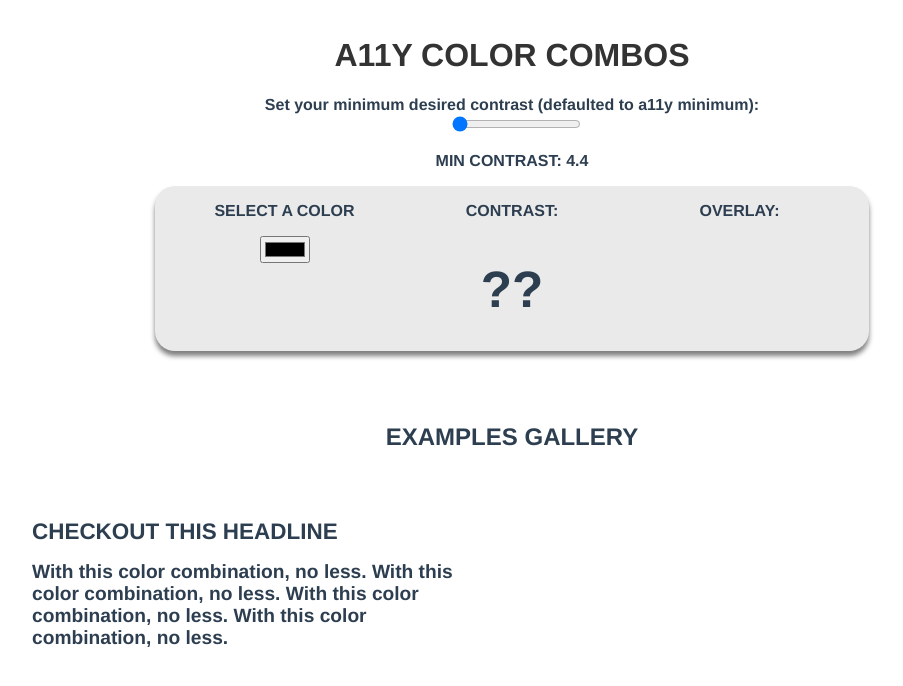
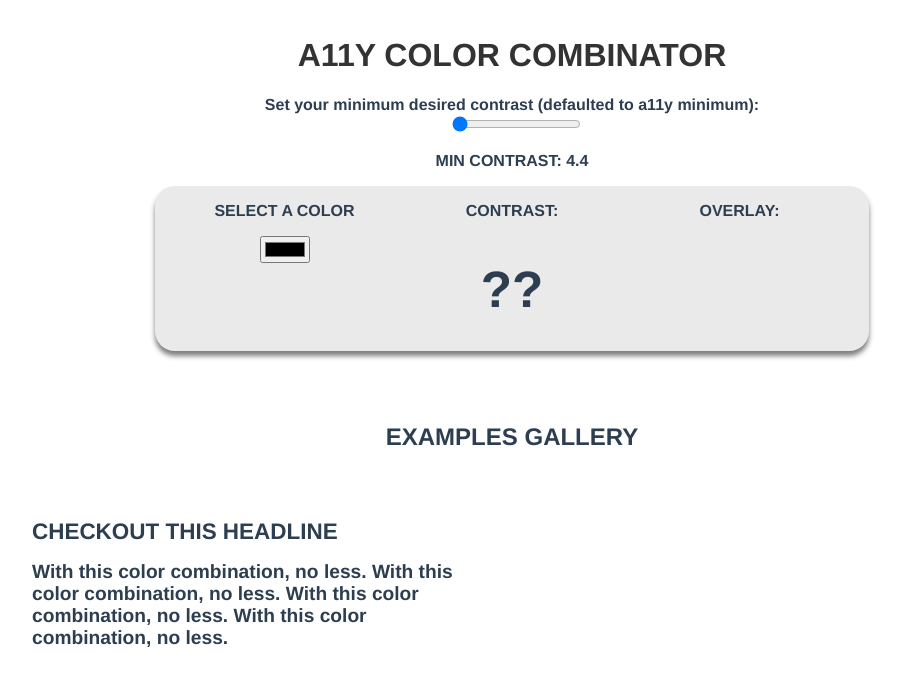
Before and after one commit to drinkingtheink/a11y-color-picker, a Vue app: page / in a window 1280 px wide. Shown: the top 686 px of the page, without its empty margins (128-1031 px from the left). Built offline with nearby package versions, Linux system fonts and the light colour scheme.

Commit message:
use base everywhere

```diff
--- a/src/components/AppStage.vue
+++ b/src/components/AppStage.vue
@@ -1,6 +1,6 @@
 <template>
   <main>
-    <h1>A11y Color Combos</h1>
+    <h1>A11y Color Combinator</h1>
 
     <section class="contrast-display">
       <label for="set-min-contrast">Set your minimum desired contrast (defaulted to a11y minimum):</label>
@@ -166,6 +166,10 @@ export default {
   --borRad: 20px;
 }
 
+h1 {
+  color: var(--overlay, #222);
+}
+
 .gallery {
   width: 80%;
   margin: 0 auto;
@@ -314,4 +318,11 @@ label, p {
 .select-overlay-prompt {
   padding-top: 5%;
 }
+
+#app,
+.color-generator,
+.gallery {
+  background-color: var(--base, #FFF);
+}
+
 </style>
```
